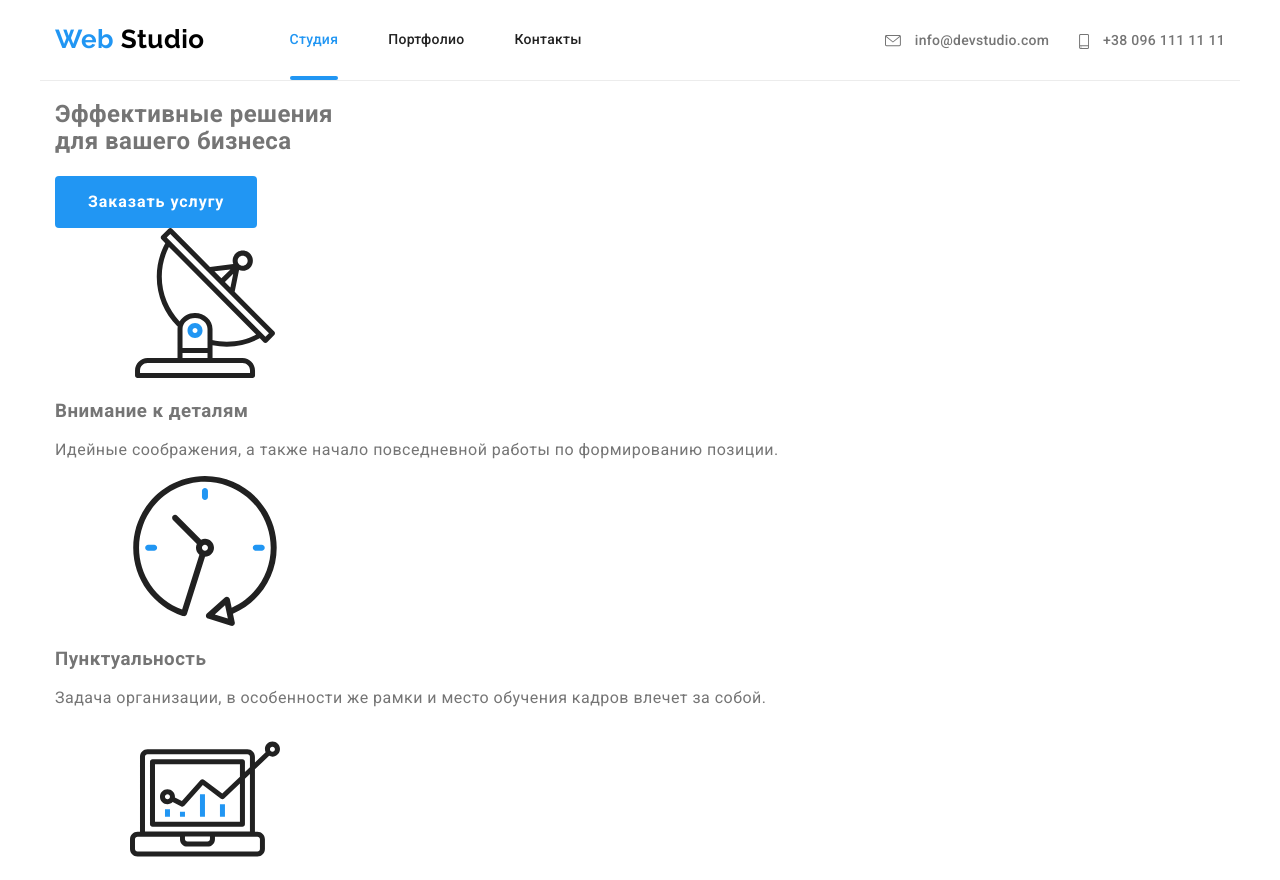
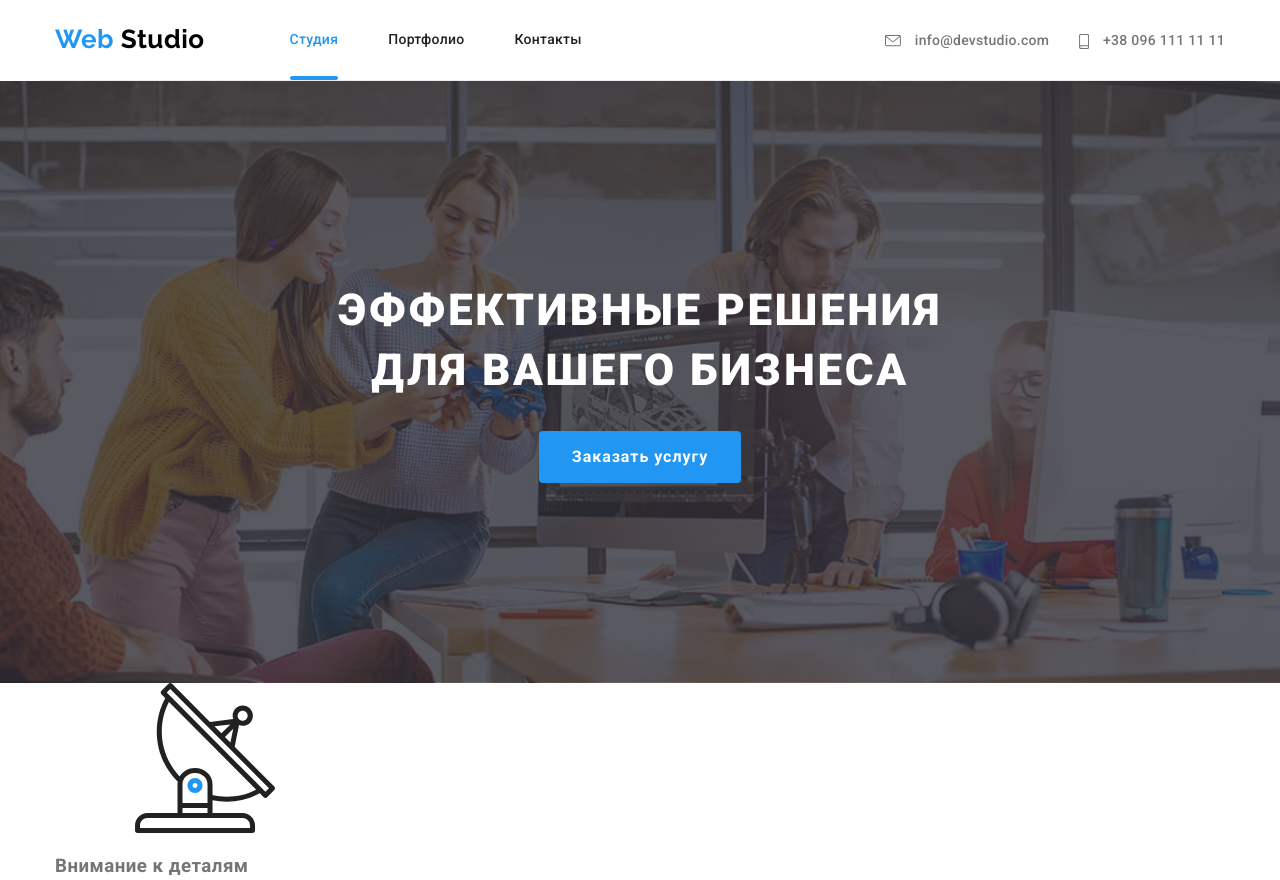
Before and after one commit to AntonZhygariev/goit-markup-hw-07, a plain HTML site: page index.html in a window 1280 px wide. Shown: the top 880 px of the page. Drawn offline with nearby package versions, Linux system fonts and the light colour scheme.

Commit message:
Компилирует hero

```diff
--- /dev/null
+++ b/sass/components/_hero.scss
@@ -0,0 +1,31 @@
+.hero-text {
+	color: $white-color;
+	font-weight: 900;
+	font-size: 44px;
+	line-height: 1.36;
+	text-align: center;
+	letter-spacing: 0.06em;
+	text-transform: uppercase;
+	margin-top: 0;
+	margin-bottom: 30px;
+}
+
+.hero {
+	display: flex;
+	flex-wrap: wrap;
+	justify-content: center;
+	width: 700px;
+	padding-top: 200px;
+	padding-bottom: 200px;
+}
+
+.hero-bg {
+	max-width: 1600px;
+	min-height: 600px;
+	margin-left: auto;
+	margin-right: auto;
+	background-image: linear-gradient(rgba(47, 48, 58, 0.8), rgba(47, 48, 58, 0.8)), url(../images/hero-img.jpg);
+	background-repeat: no-repeat;
+	background-position: center;
+	background-size: cover;
+}
--- a/sass/main.scss
+++ b/sass/main.scss
@@ -2,6 +2,7 @@
 @import "./components/basic";
 @import "./components/logo";
 @import "./components/header";
+@import "./components/hero";
 @import "./components/footer";
 @import "./components/modal";
 @import "./components/_socialicon";
```
Also changed, not shown: css/main.css, css/main.min.css, 2 other files.
